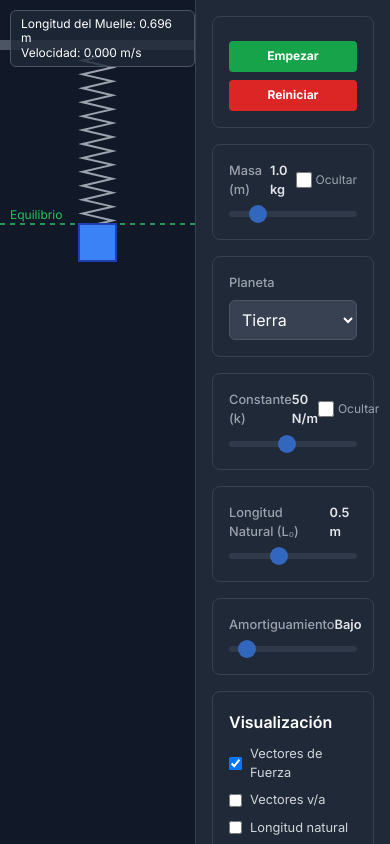
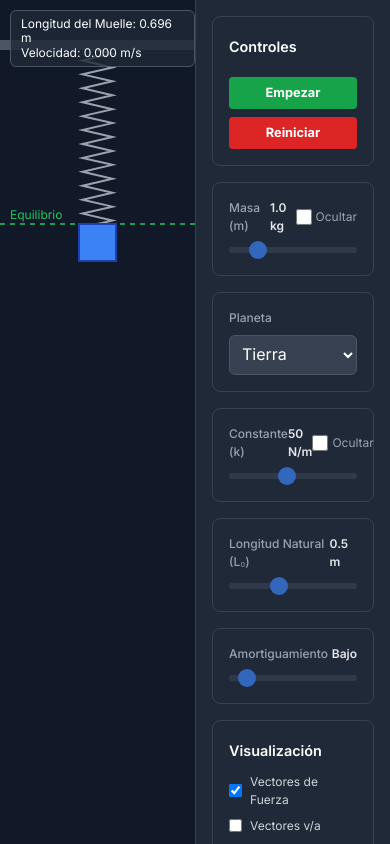
Before and after one commit to aulaquest/ley-de-hooke-1-muelle, a plain HTML site: page index.html in a window 390 px wide. Drawn offline with nearby package versions, Linux system fonts and the light colour scheme.

Commit message:
Update index.html

```diff
--- a/index.html
+++ b/index.html
@@ -128,7 +128,6 @@
         #simulation-canvas.grab-cursor { cursor: grab; }
         #simulation-canvas.move-cursor { cursor: move; }
 
-        /* **CAMBIO**: Estilos base para la gráfica (móvil) */
         #energy-chart-overlay {
             position: relative;
             width: 100%;
@@ -174,25 +173,23 @@
             text-decoration: underline;
         }
 
-        /* **CAMBIO**: Reducir tamaño de fuente de botones de simulación */
         #start-pause-btn, #reset-simulation-btn {
-            font-size: 0.75rem;
+            font-size: 0.8rem;
             padding: 0.4rem 0.8rem;
         }
 
-        /* **CAMBIO**: Estilos responsivos para vista lado a lado en móvil */
+        /* Estilos responsivos para vista móvil */
         @media (max-width: 768px) {
             .main-container {
                 flex-direction: row;
                 height: 100%;
             }
-            .simulation-column {
+            /* **CAMBIO**: 50/50 split */
+            .simulation-column, .controls-column {
                 width: 50%;
                 flex-shrink: 0;
             }
             .controls-column {
-                width: 50%;
-                flex-shrink: 0;
                 border-top: none;
                 border-left: 1px solid #374151;
             }
@@ -202,21 +199,26 @@
             .attribution {
                 padding: 0.5rem 1rem;
             }
-            .control-label, .value-display {
-                font-size: 0.8rem;
-            }
-             label.flex.items-center span.ml-2 {
-                font-size: 0.8rem;
+            /* **CAMBIO**: Tamaño de fuente base en móvil */
+            .control-label, .value-display, label.flex.items-center span.ml-2 {
+                font-size: 0.75rem;
             }
             .control-group h3 {
-                font-size: 1rem;
+                font-size: 0.9rem;
+            }
+            /* **CAMBIO**: Controles de simulación fijos */
+            #sticky-controls {
+                position: -webkit-sticky; /* Para Safari */
+                position: sticky;
+                top: 0;
+                z-index: 10;
             }
             #energy-chart-overlay .chart-header {
                 font-size: 0.9rem;
             }
         }
 
-        /* **CAMBIO**: Estilos para PC (ancho > 768px) */
+        /* Estilos para PC (ancho > 768px) */
         @media (min-width: 769px) {
             #start-pause-btn, #reset-simulation-btn {
                 font-size: 0.9rem;
@@ -260,8 +262,9 @@
         <!-- Columna de Controles -->
         <div class="controls-column">
             <div class="controls-scroll-area">
-                <div class="control-group">
-
+                <!-- **CAMBIO**: ID añadido para controles fijos -->
+                <div id="sticky-controls" class="control-group">
+                    <h3 class="text-lg font-semibold mb-2 text-white">Controles</h3>
                     <button id="start-pause-btn" class="w-full mt-2 bg-green-600 hover:bg-green-700 text-white font-bold py-2 px-4 rounded transition-colors">
                         Empezar
                     </button>
@@ -315,7 +318,6 @@
                             <label class="flex items-center"><input type="checkbox" id="show-energy-graph" class="form-checkbox"> <span class="ml-2">Gráfica de Energías</span></label>
                         </div>
                     </div>
-                    <!-- **CAMBIO**: Gráfica movida aquí para que aparezca en el flujo en móvil -->
                     <div id="energy-chart-overlay" class="hidden">
                         <h3 class="chart-header">Gráfica de Energías (J)</h3>
                         <div id="energy-chart-container">
@@ -323,9 +325,8 @@
                         </div>
                     </div>
                 </div>
-                <!-- **CAMBIO**: Attribution movido aquí para que se desplace con el contenido -->
                 <div class="attribution">
-                    <a href="https://aulaquest.com" target="_blank" rel="noopener noreferrer">Simulación por aulaquest.com</a>
+                    <a href="https://aulaquest.com" target="_blank" rel="noopener noreferrer"> aulaquest.com</a>
                 </div>
             </div>
         </div>
@@ -918,7 +919,6 @@
             let offsetX, offsetY;
 
             function onMouseDown(e) {
-                // **CAMBIO**: Solo permitir arrastrar en pantallas de más de 768px
                 if (window.innerWidth < 769) return;
 
                 isDragging = true;
```
